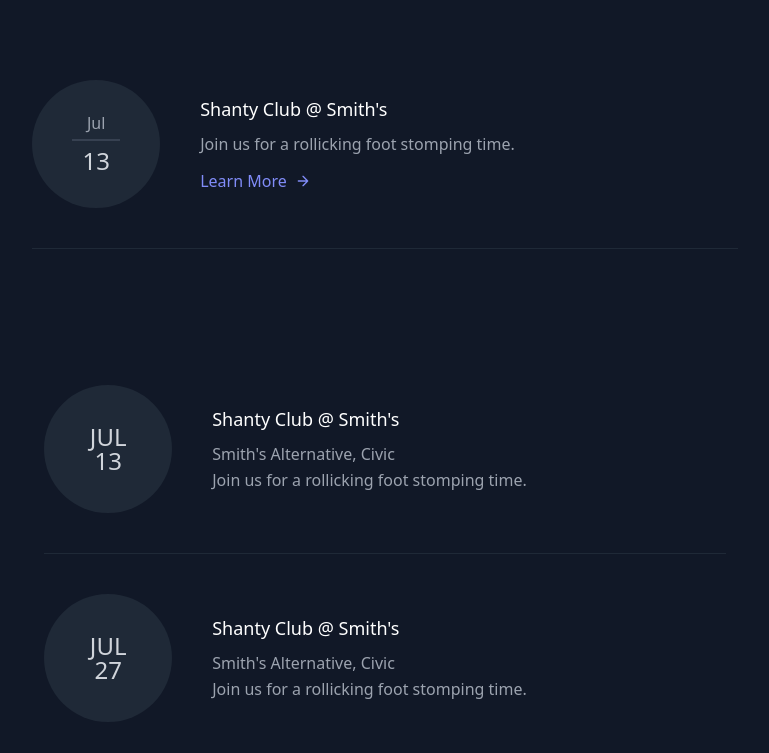
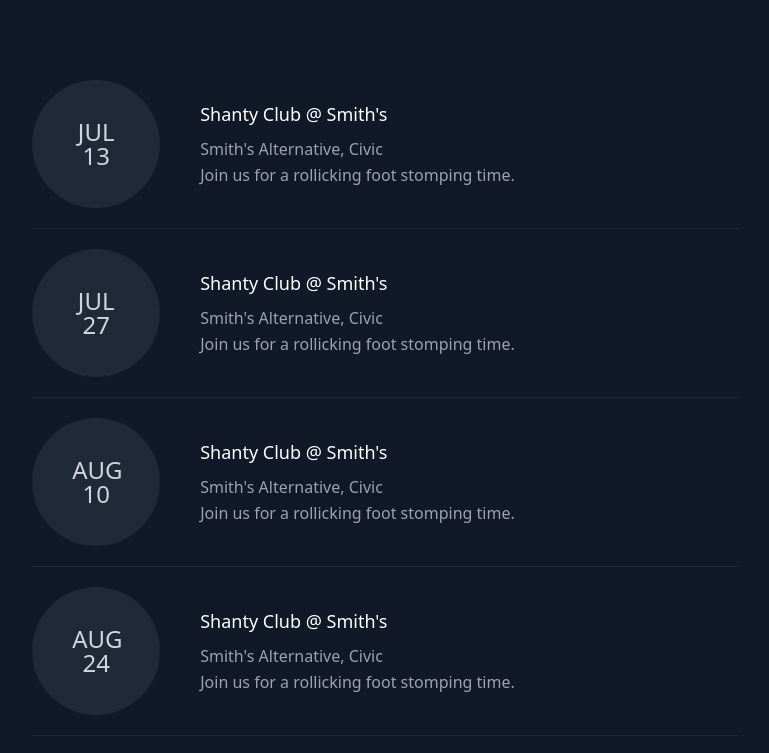
Before and after one commit to teranian/shantyclub-static, an Eleventy site: page src/index.html in a window 1280 px wide. Shown: the part 519-1272 px from the top of the page, without its empty margins (255-1024 px from the left). Built offline with nearby package versions, Linux system fonts and the light colour scheme; Eleventy itself is replaced by a stand-in of ours; files that its build step writes are made by us from their sources.

Commit message:
netlify this shindig

```diff
--- a/src/_includes/layouts/base.html
+++ b/src/_includes/layouts/base.html
@@ -11,6 +11,6 @@
   {{ content | safe }}
 
 </body>
-
-  {% include "partials/html-foot.html" %}
+{#
+  {% include "partials/html-foot.html" %} #}
 </html>
--- a/src/_includes/partials/eventsList.html
+++ b/src/_includes/partials/eventsList.html
@@ -1,9 +1,9 @@
-<div class="container px-5 py-24 mx-auto">
+<div class="container px-5 py-24 mx-auto text-center">
 
   {% if eventData.events %}
 
       {% for events in eventData.events %}
-          <div class="flex items-center lg:w-3/5 mx-auto border-b pb-10 mb-10 border-gray-800 sm:flex-row flex-col">
+          <div class="flex items-center lg:w-3/5 mx-auto border-b pb-5 mb-5 border-gray-800 sm:flex-row flex-col">
             <div class="sm:w-32 sm:h-32 h-20 w-20 sm:mr-10 inline-flex items-center justify-center rounded-full text-indigo-400 bg-gray-800 flex-shrink-0">
               <div class="w-12 flex-shrink-0 flex flex-col text-center leading-none">
                 <span class="font-medium text-2xl leading-none text-gray-300 ">{{events.date}}</span>
--- a/src/index.html
+++ b/src/index.html
@@ -4,33 +4,12 @@ title: Canberra Shanty Club Events
 ---
 
 <h1 class="font-medium leading-tight text-7xl mt-0 mb-2 text-blue-600 text-center uppercase">Canberra Shanty Club</h1>
-<p class="font-medium leading-tight text-4xl mt-0 mb-2 text-gray-300 text-center">Upcoming Events</p>
-
-<img src="/assets/img/CanberraShantyClub-logo.webp" class="mx-auto h-80 w-80" />
 
 <section class="text-gray-400 bg-gray-900 body-font">
-  <div class="container px-5 py-24 mx-auto">
+  <img src="/assets/img/CanberraShantyClub-logo.webp" class="mx-auto h-80 w-80" />
+  <p class="font-medium leading-tight text-4xl mt-0 mb-2 text-gray-300 text-center">Upcoming Events</p>
 
-    <div class="flex items-center lg:w-3/5 mx-auto border-b pb-10 mb-10 border-gray-800 sm:flex-row flex-col">
-      <div class="sm:w-32 sm:h-32 h-20 w-20 sm:mr-10 inline-flex items-center justify-center rounded-full text-indigo-400 bg-gray-800 flex-shrink-0">
-        <div class="w-12 flex-shrink-0 flex flex-col text-center leading-none">
-          <span class="text-gray-400 pb-2 mb-2 border-b-2 border-gray-700">Jul</span>
-          <span class="font-medium text-2xl leading-none text-gray-300 title-font">13</span>
-        </div>
-      </div>
-      <div class="flex-grow sm:text-left text-center mt-6 sm:mt-0">
-        <h2 class="text-white text-lg title-font font-medium mb-2">Shanty Club @ Smith's</h2>
-        <p class="leading-relaxed text-base">Join us for a rollicking foot stomping time.</p>
-        <a class="mt-3 text-indigo-400 inline-flex items-center">Learn More
-          <svg fill="none" stroke="currentColor" stroke-linecap="round" stroke-linejoin="round" stroke-width="2"
-               class="w-4 h-4 ml-2" viewBox="0 0 24 24">
-            <path d="M5 12h14M12 5l7 7-7 7"></path>
-          </svg>
-        </a>
-      </div>
-    </div>
+    {% include "partials/eventsList.html" %}
 
-  {% include "partials/eventsList.html" %}
-  </div>
 
 </section>
```
